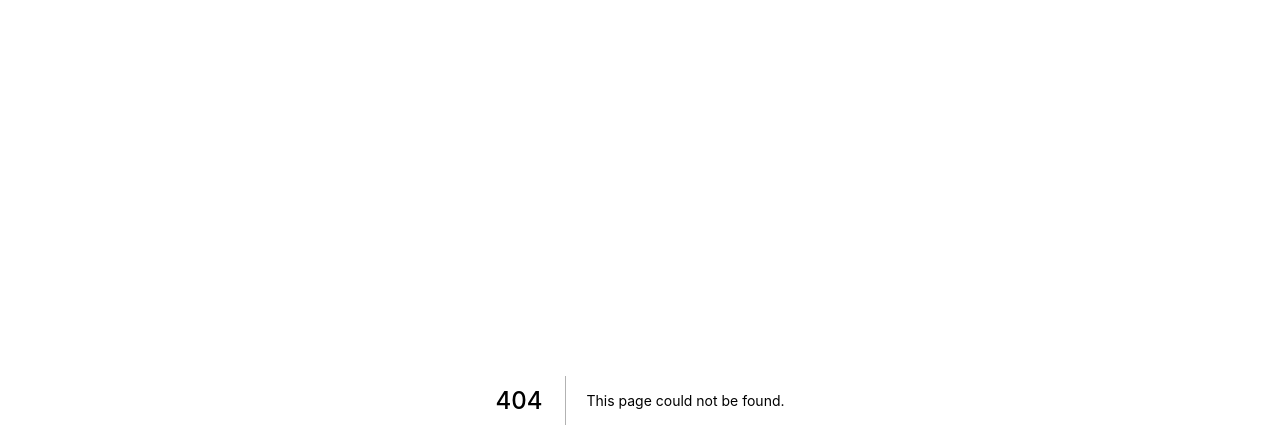
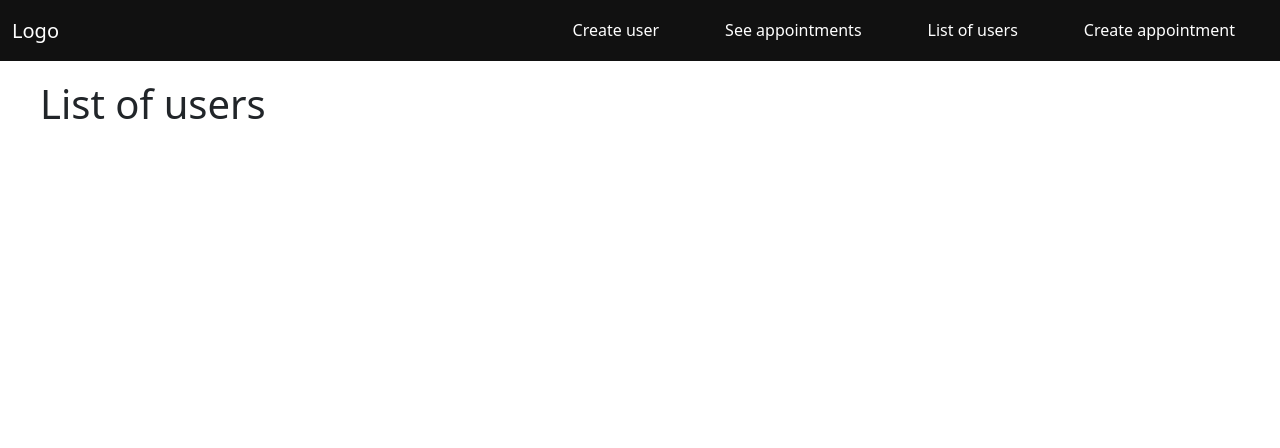
Before and after one commit to elrichi31/proyecto-prog2, a Next.js app: page /listUsers in a window 1280 px wide. Before the commit this address had no page. Shown: the top 448 px of the page. Built offline with nearby package versions, Linux system fonts and the light colour scheme.

Commit message:
Add navbar

```diff
--- /dev/null
+++ b/pages/Components/Navbar.js
@@ -0,0 +1,29 @@
+import styles from '../../styles/navbar.module.css';
+import Link from 'next/link'
+
+
+export default function Navbar(){
+    return (
+        <nav className={`navbar navbar-expand-lg fixed-top ${styles.container}`}>
+            <div className="container-fluid">
+                <a className="navbar-brand text-reset" href="/">Logo</a>
+                <div className=" d-flex justify-content-end">
+                    <ul className="navbar-nav">
+                        <li className={`nav-item ${styles.nav_item}`}>
+                            <Link href='/createUser'><a className="nav-link text-reset">Create user</a></Link>
+                        </li>
+                        <li className={`nav-item ${styles.nav_item}`}>
+                            <Link href='/appointments'><a className="nav-link text-reset">See appointments</a></Link>
+                        </li>
+                        <li className={`nav-item ${styles.nav_item}`}>
+                            <Link href='/listUsers'><a className="nav-link text-reset">List of users</a></Link>
+                        </li>
+                        <li className={`nav-item ${styles.nav_item}`}>
+                            <Link href='/createAppointment'><a className="nav-link text-reset">Create appointment</a></Link>
+                        </li>
+                    </ul>
+                </div>
+            </div>
+        </nav>
+    )
+}
--- a/pages/_app.js
+++ b/pages/_app.js
@@ -1,10 +1,13 @@
 import '../styles/globals.css'
-
+import Navbar from './Components/Navbar'
 function MyApp({ Component, pageProps }) {
   return (
     <div>
       <link href="https://cdn.jsdelivr.net/npm/bootstrap@5.0.2/dist/css/bootstrap.min.css" rel="stylesheet" integrity="sha384-EVSTQN3/azprG1Anm3QDgpJLIm9Nao0Yz1ztcQTwFspd3yD65VohhpuuCOmLASjC" crossorigin="anonymous"/>
-      <Component {...pageProps} />
+
+      <Component {...pageProps}>
+        <Navbar></Navbar>
+      </Component>
     </div>
   )
 }
--- a/pages/index.js
+++ b/pages/index.js
@@ -1,10 +1,12 @@
 import Head from 'next/head'
 import Image from 'next/image'
 import styles from '../styles/Home.module.css'
+import Navbar from './Components/Navbar'
 
 export default function Home() {
   return (
     <div className={styles.container}>
+      <Navbar></Navbar>
       <Head>
         <title>Create Next App</title>
         <meta name="description" content="Generated by create next app p" />
--- /dev/null
+++ b/pages/listUsers.js
@@ -0,0 +1,9 @@
+import Navbar from './Components/Navbar'
+export default function listUsers (){
+    return (
+        <div>
+            <Navbar></Navbar>
+            <h1>List of users</h1>
+        </div>
+    )
+}
--- a/styles/globals.css
+++ b/styles/globals.css
@@ -7,6 +7,7 @@ body {
 
   margin-left: 5vh;
   margin-right: 5vh;
+  margin-top: 10vh;
 }
 
 a {
--- /dev/null
+++ b/styles/navbar.module.css
@@ -0,0 +1,25 @@
+.container{
+    color: white;
+    background-color: #111;
+    /* position: fixed; */
+    width: 100%;
+}
+
+.nav_item{
+    margin: 1px 20px;
+    padding: 1px 5px;
+    border-bottom: 1px solid #111;
+    text-decoration: none;
+
+}
+.nav_item:hover{
+    border-bottom: 1px solid white;
+    color: white !important;
+    transition: 0.5s linear 0.1s;
+    background-color: transparent;
+    text-decoration: none;
+}
+.navbar a {
+    background-color: transparent !important;
+    text-decoration:none;
+}
```
Also changed, not shown: pages/appointments.js (added, +9 -0 lines), pages/createAppointment.js (added, +10 -0 lines), pages/createUser.js (renamed from pages/home.js, +7 -6 lines).
